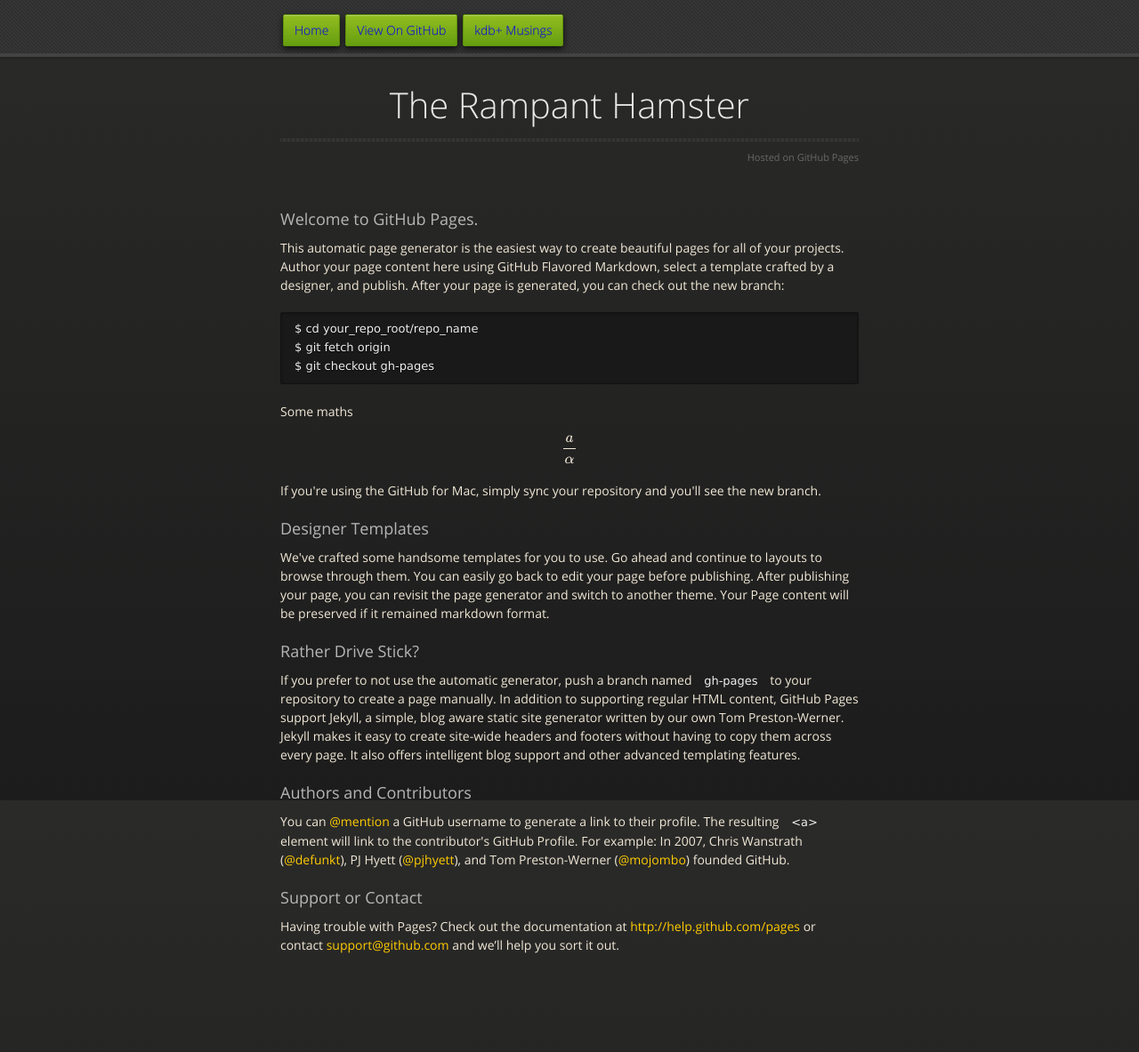
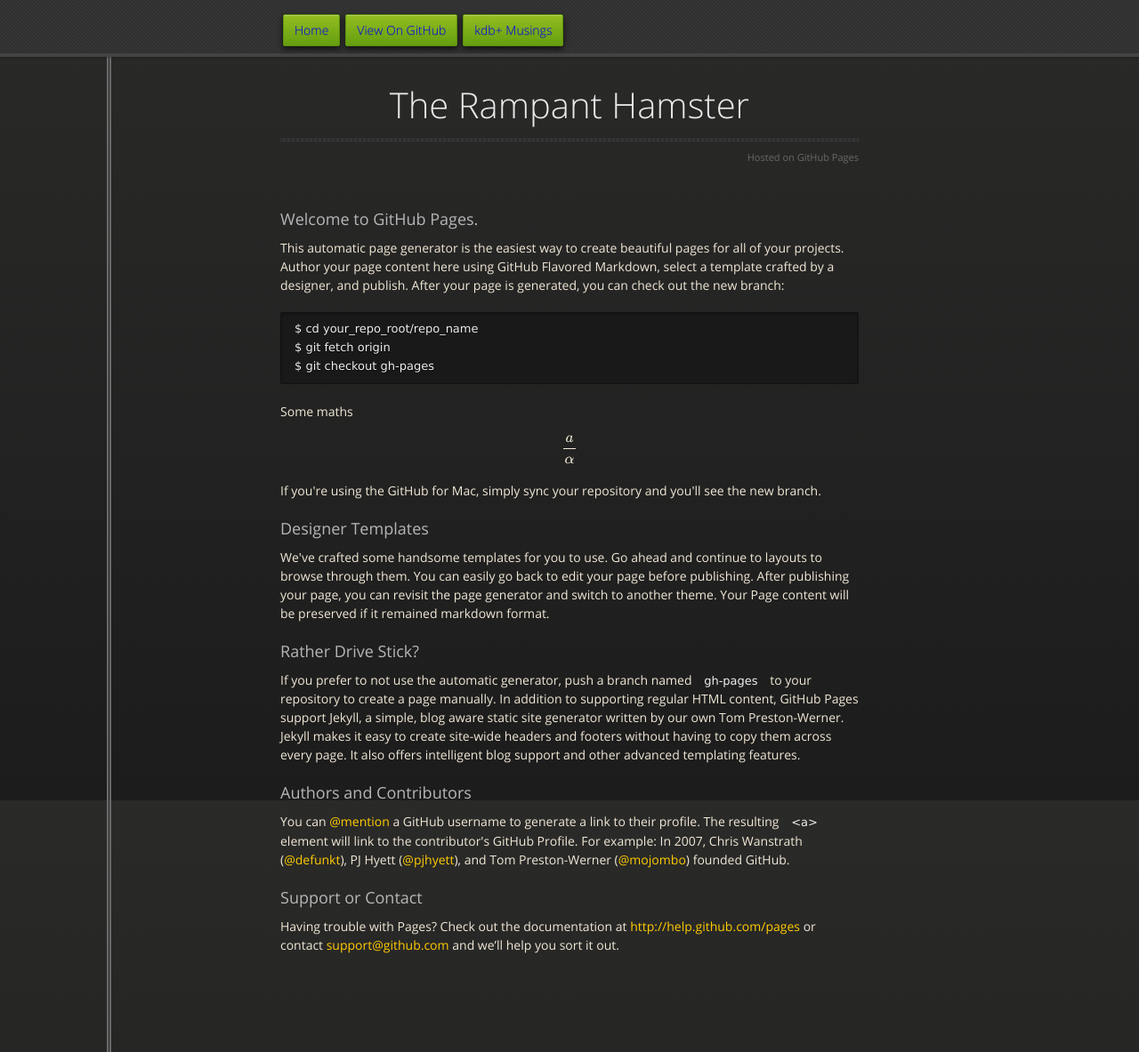
Before and after one commit to jpneill/jpneill.github.io, a Jekyll site: the page built from index.html, in a window 1280 px wide and 1183 px high. Shown: the whole window at 89% size. Built offline with Jekyll 4.4.1, drawn with Linux system fonts in a browser that asks for light colours; nearby versions of some CDN libraries; formulas are drawn with MathJax 3.

Commit message:
Added border to left nav pane

```diff
--- a/stylesheets/styles.css
+++ b/stylesheets/styles.css
@@ -124,6 +124,8 @@ audio:not([controls]) {
   top: 0; left: 0; /* position to top left of window */
   height:100%; width:100px; /* set dimensions */
   transition: width ease .5s; /* fluid transition when resizing */
+  border-right-style:double;
+  border-right-width:thick;
 
   ul {
     list-style:none;
@@ -131,20 +133,6 @@ audio:not([controls]) {
 
     li {
       margin-bottom:25px;
-    }
-  }
-
-  a {
-    color:greenyellow;
-    text-decoration:none;
-    border-bottom:1px solid transparent;
-    transition:
-      color ease .35s,
-      border-bottom-color ease .35s;
-
-    &:hover {
-       color:white;
-       border-bottom-color:white;
     }
   }
 }
```
